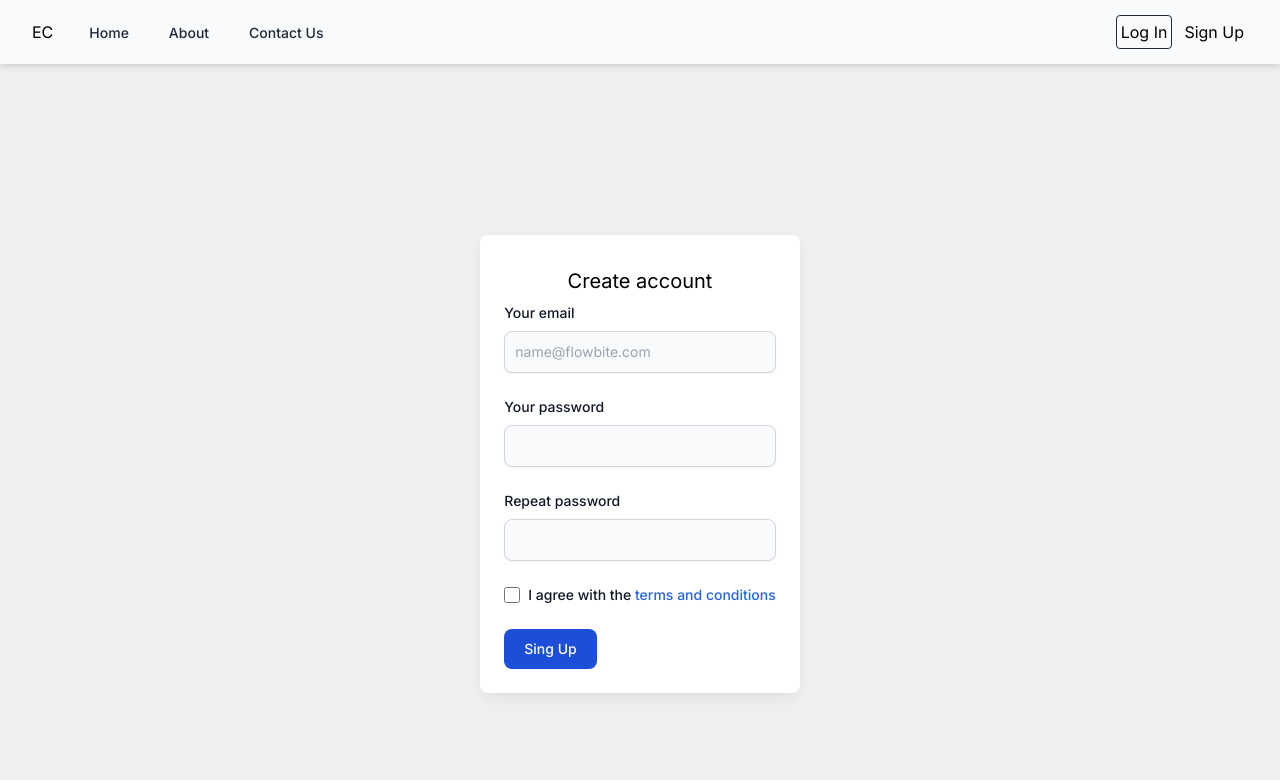
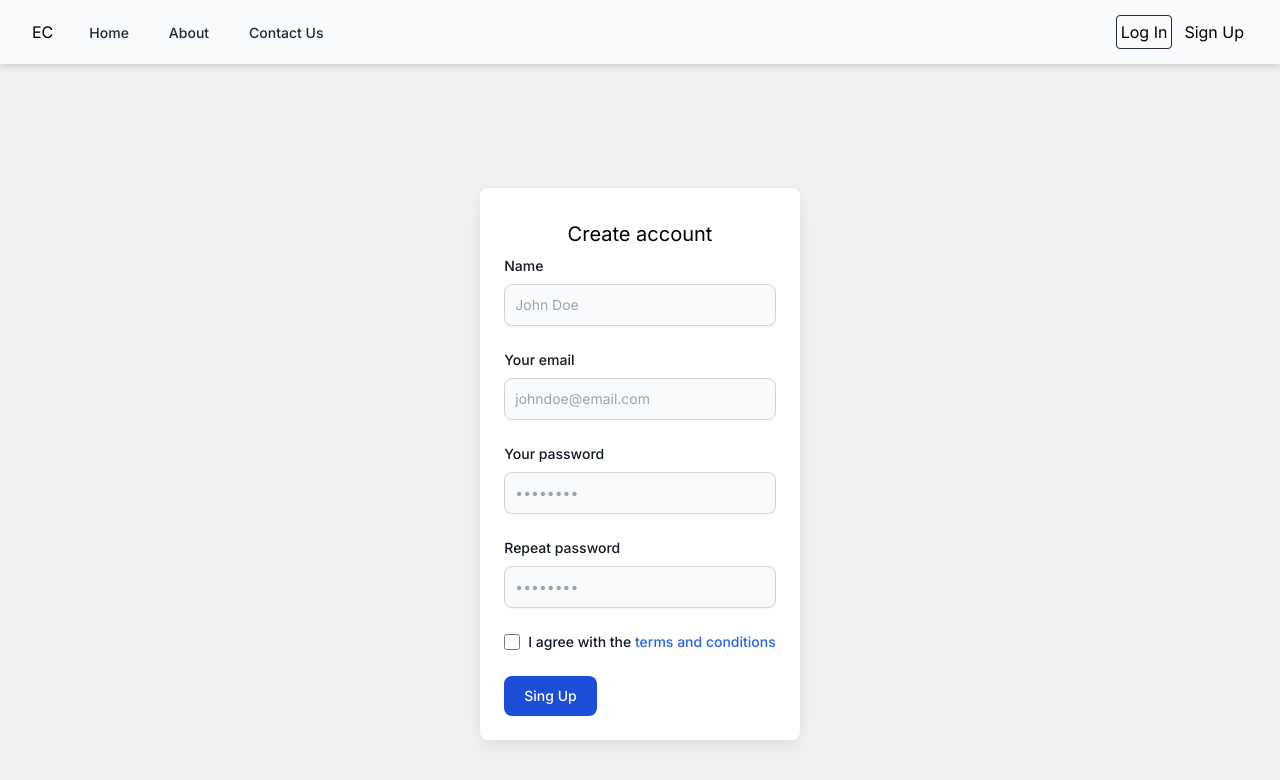
Before and after one commit to PooyaMolaei/e-commerce, a Next.js app: page /signup in a window 1280 px wide. Shown: the top 780 px of the page. Built offline with nearby package versions, Linux system fonts and the light colour scheme.

Commit message:
SignUp page logic implemented

```diff
--- /dev/null
+++ b/app/about/page.tsx
@@ -0,0 +1,24 @@
+import Image from "next/image";
+
+const About = () => {
+  return (
+    <>
+      <section className="flex flex-col md:flex-row">
+        <div className="flex flex-col">
+          <h1>About our E-Commerce</h1>
+          <p>
+            Lorem ipsum dolor sit amet consectetur, adipisicing elit. Est vitae
+            officia consequuntur qui saepe, impedit temporibus quis reiciendis
+            a. Quisquam aperiam nisi similique tempora architecto voluptatum, a
+            perferendis blanditiis illo
+          </p>
+        </div>
+        <div>
+          <Image height={500} width={500} src="" alt="nadarim" />
+        </div>
+      </section>
+    </>
+  );
+};
+
+export default About;
--- a/app/cart/page.tsx
+++ b/app/cart/page.tsx
@@ -0,0 +1,5 @@
+const Cart = () => {
+    return(<></>)
+}
+
+export default Cart
--- /dev/null
+++ b/app/contact/page.tsx
@@ -0,0 +1,5 @@
+const Contact = () => {
+  return <></>;
+};
+
+export default Contact;
--- a/app/login/page.tsx
+++ b/app/login/page.tsx
@@ -1,4 +1,5 @@
 const LogIn = () => {
+
   return (
     <section className="w-full h-screen">
       <div className="flex justify-center items-center h-screen">
--- a/app/market/page.tsx
+++ b/app/market/page.tsx
@@ -13,9 +13,9 @@ const Market = () => {
   const products = PRODUCTS();
   return (
     <>
-      <div className="w-full h-full">
+      <section className="w-full h-full">
         <div>
-          <h1 className="text-center text-xl my-2">Market</h1>
+          <h1 className="text-center text-xl my-4 md:my-6 lg:my-8">Market</h1>
         </div>
         <div className="grid grid-cols-2 md:grid-cols-3 lg:grid-cols-4 gap-4 mx-2 md:mx-6 lg:mx-8">
           {products.map((product) => (
@@ -55,7 +55,7 @@ const Market = () => {
             </div>
           ))}
         </div>
-      </div>
+      </section>
     </>
   );
 };
--- a/app/signup/page.tsx
+++ b/app/signup/page.tsx
@@ -1,8 +1,43 @@
 "use client";
+import { zodResolver } from "@hookform/resolvers/zod";
+import { useRouter } from "next/navigation";
 import { useForm } from "react-hook-form";
+import { z, ZodType } from "zod";
+
+type formInput = {
+  name: string;
+  email: string;
+  password: string;
+  confirmPassword: string;
+};
+
+const formSchema: ZodType<formInput> = z
+  .object({
+    name: z.string().min(2).max(20),
+    email: z.string().email(),
+    password: z.string().min(5).max(20),
+    confirmPassword: z.string().min(5).max(20),
+  })
+  .refine((input) => input.password === input.confirmPassword, {
+    message: "Passwords don't match",
+    path: ["confirmPassword"],
+  });
 
 const SignUp = () => {
-  const { register, handleSubmit } = useForm();
+  const {
+    register,
+    handleSubmit,
+    formState: { errors },
+  } = useForm<formInput>({
+    resolver: zodResolver(formSchema),
+  });
+  const router = useRouter();
+
+  const submitForm = (data: formInput) => {
+    localStorage.setItem("user", JSON.stringify(data));
+    router.push("/login");
+  };
+
   return (
     <section className="w-full h-screen">
       <div className="flex justify-center items-center h-screen">
@@ -10,7 +45,27 @@ const SignUp = () => {
           <div className="p-2">
             <h1 className="text-center text-xl">Create account</h1>
           </div>
-          <form className="">
+          <form onSubmit={handleSubmit(submitForm)}>
+            <div className="mb-6">
+              <label
+                htmlFor="firstnam"
+                className="block mb-2 text-sm font-medium text-gray-900 dark:text-white"
+              >
+                Name
+              </label>
+              <input
+                type="text"
+                {...register("name")}
+                className="shadow-sm bg-gray-50 border border-gray-300 text-gray-900 text-sm rounded-lg focus:ring-blue-500 focus:border-blue-500 block w-full p-2.5 dark:bg-gray-700 dark:border-gray-600 dark:placeholder-gray-400 dark:text-white dark:focus:ring-blue-500 dark:focus:border-blue-500 dark:shadow-sm-light"
+                placeholder="John Doe"
+                required
+              />
+              {errors.name && (
+                <span className="text-xs  text-red-900">
+                  {errors.name.message}
+                </span>
+              )}
+            </div>
             <div className="mb-6">
               <label
                 htmlFor="email"
@@ -20,11 +75,16 @@ const SignUp = () => {
               </label>
               <input
                 type="email"
-                id="email"
+                {...register("email")}
                 className="shadow-sm bg-gray-50 border border-gray-300 text-gray-900 text-sm rounded-lg focus:ring-blue-500 focus:border-blue-500 block w-full p-2.5 dark:bg-gray-700 dark:border-gray-600 dark:placeholder-gray-400 dark:text-white dark:focus:ring-blue-500 dark:focus:border-blue-500 dark:shadow-sm-light"
-                placeholder="name@flowbite.com"
+                placeholder="johndoe@email.com"
                 required
               />
+              {errors.email && (
+                <span className="text-xs text-red-900">
+                  {errors.email.message}
+                </span>
+              )}
             </div>
             <div className="mb-6">
               <label
@@ -35,10 +95,16 @@ const SignUp = () => {
               </label>
               <input
                 type="password"
-                id="password"
+                {...register("password")}
                 className="shadow-sm bg-gray-50 border border-gray-300 text-gray-900 text-sm rounded-lg focus:ring-blue-500 focus:border-blue-500 block w-full p-2.5 dark:bg-gray-700 dark:border-gray-600 dark:placeholder-gray-400 dark:text-white dark:focus:ring-blue-500 dark:focus:border-blue-500 dark:shadow-sm-light"
+                placeholder="••••••••"
                 required
               />
+              {errors.password && (
+                <span className="text-xs text-red-900">
+                  {errors.password.message}
+                </span>
+              )}
             </div>
             <div className="mb-6">
               <label
@@ -49,10 +115,16 @@ const SignUp = () => {
               </label>
               <input
                 type="password"
-                id="repeat-password"
+                {...register("confirmPassword")}
                 className="shadow-sm bg-gray-50 border border-gray-300 text-gray-900 text-sm rounded-lg focus:ring-blue-500 focus:border-blue-500 block w-full p-2.5 dark:bg-gray-700 dark:border-gray-600 dark:placeholder-gray-400 dark:text-white dark:focus:ring-blue-500 dark:focus:border-blue-500 dark:shadow-sm-light"
+                placeholder="••••••••"
                 required
               />
+              {errors.confirmPassword && (
+                <span className="text-xs text-red-900">
+                  {errors.confirmPassword.message}
+                </span>
+              )}
             </div>
             <div className="flex items-start mb-6">
               <div className="flex items-center h-5">
--- a/package.json
+++ b/package.json
@@ -11,6 +11,7 @@
   "dependencies": {
     "@headlessui/react": "^1.7.16",
     "@heroicons/react": "^2.0.18",
+    "@hookform/resolvers": "^3.2.0",
     "@reduxjs/toolkit": "^1.9.5",
     "@types/node": "20.4.9",
     "@types/react": "18.2.19",
@@ -28,6 +29,7 @@
     "swr": "^2.2.1",
     "tailwindcss": "3.3.3",
     "tw-elements": "^1.0.0-beta3",
-    "typescript": "5.1.6"
+    "typescript": "5.1.6",
+    "zod": "^3.22.2"
   }
 }
```
Also changed, not shown: 1 other file (tests, documents, lock files or other folders).
